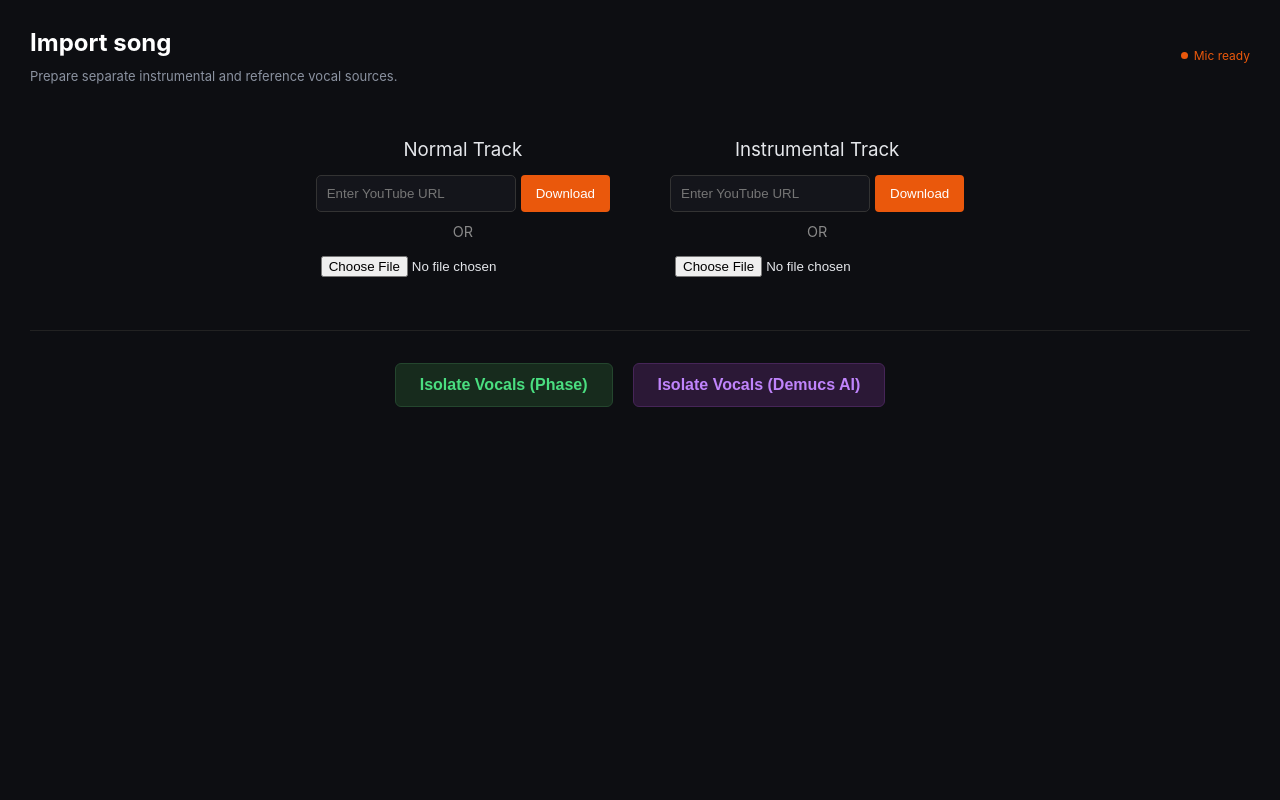
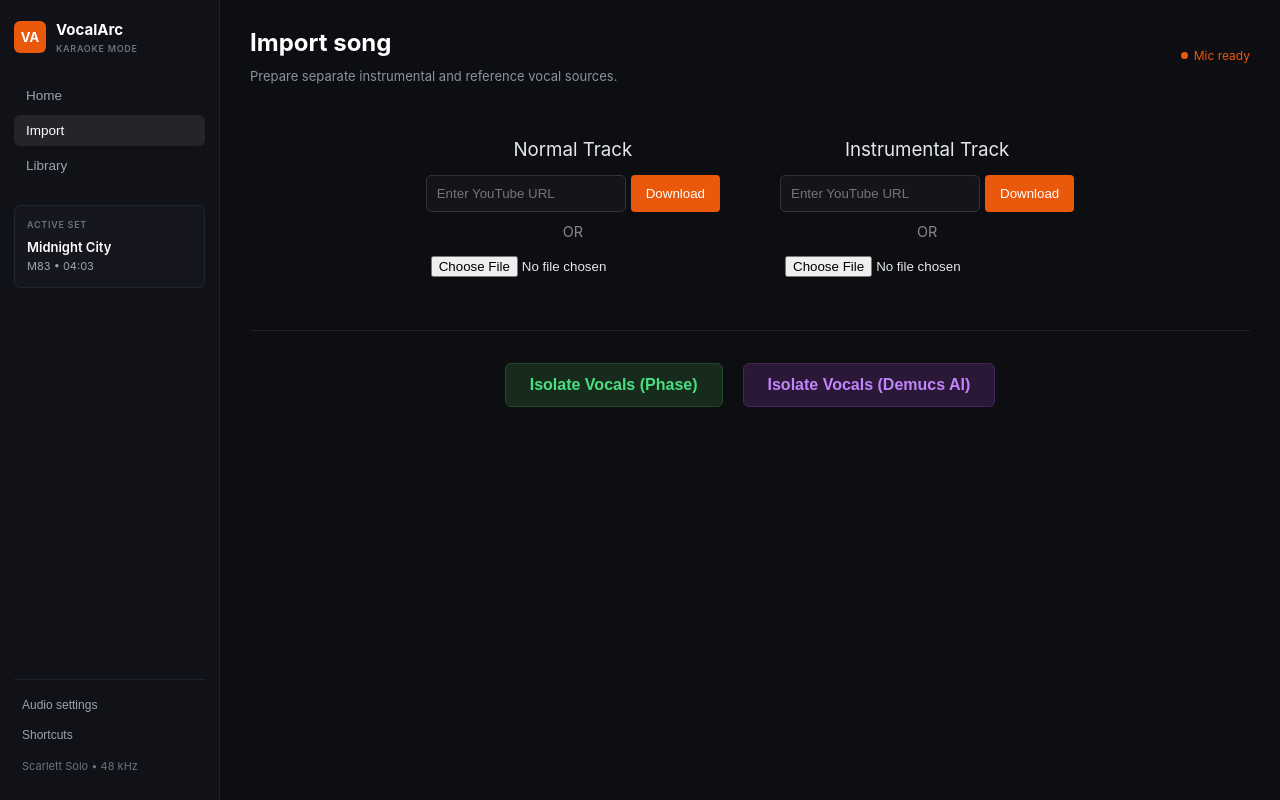
Before and after one commit to AnthonyLi88/KaraoScore, a Vue app: page / in a window 1280 px wide. Built offline with nearby package versions, Linux system fonts and the light colour scheme.

Commit message:
Added sidebar navigation and active set status component

```diff
--- a/src/renderer/src/App.vue
+++ b/src/renderer/src/App.vue
@@ -11,6 +11,13 @@ const audioUrlInstrumental = ref('')
 
 const statusVocals = ref('')
 const audioUrlVocals = ref('')
+
+// Navigation
+const currentNav = ref('import')
+
+// Song Metadata preview
+const songTitle = ref('Midnight City')
+const songArtist = ref('M83')
 
 const downloadAudio = async (type: 'normal' | 'instrumental'): Promise<void> => {
   const url = type === 'normal' ? urlNormal.value : urlInstrumental.value
@@ -120,6 +127,60 @@ const isolateVocalsDemucs = async () => {
 
 <template>
   <div class="app-shell">
+    <!-- Left Sidebar -->
+    <aside class="sidebar">
+      <!-- App Brand -->
+      <div class="brand">
+        <div class="brand-badge">VA</div>
+        <div>
+          <div class="brand-title">VocalArc</div>
+          <div class="brand-subtitle">KARAOKE MODE</div>
+        </div>
+      </div>
+
+      <!-- Navigation -->
+      <nav class="nav-links">
+        <button
+          class="nav-btn"
+          :class="{ active: currentNav === 'home' }"
+          @click="currentNav = 'home'"
+        >
+          Home
+        </button>
+        <button
+          class="nav-btn"
+          :class="{ active: currentNav === 'import' }"
+          @click="currentNav = 'import'"
+        >
+          Import
+        </button>
+        <button
+          class="nav-btn"
+          :class="{ active: currentNav === 'library' }"
+          @click="currentNav = 'library'"
+        >
+          Library
+        </button>
+      </nav>
+
+      <!-- Active Set Box -->
+      <div class="active-set">
+        <div class="active-set-label">ACTIVE SET</div>
+        <div class="active-set-title">{{ songTitle || 'Midnight City' }}</div>
+        <div class="active-set-meta">{{ songArtist || 'M83' }} &bull; 04:03</div>
+      </div>
+
+      <div class="sidebar-spacer"></div>
+
+      <!-- Sidebar Footer -->
+      <div class="sidebar-footer">
+        <button class="footer-btn">Audio settings</button>
+        <button class="footer-btn">Shortcuts</button>
+        <div class="device-pill">Scarlett Solo &bull; 48 kHz</div>
+      </div>
+    </aside>
+
+    <!-- Main Content Area -->
     <main class="main-content">
       <!-- Page Header -->
       <header class="page-header">
@@ -219,6 +280,140 @@ const isolateVocalsDemucs = async () => {
   overflow: hidden;
 }
 
+/* Sidebar */
+.sidebar {
+  width: 220px;
+  min-width: 220px;
+  background-color: #111217;
+  border-right: 1px solid #1f212a;
+  display: flex;
+  flex-direction: column;
+  padding: 18px 14px;
+}
+
+.brand {
+  display: flex;
+  align-items: center;
+  gap: 10px;
+  margin-bottom: 24px;
+}
+
+.brand-badge {
+  width: 32px;
+  height: 32px;
+  background-color: #ea580c;
+  color: #fff;
+  border-radius: 6px;
+  display: flex;
+  align-items: center;
+  justify-content: center;
+  font-weight: 700;
+  font-size: 13px;
+}
+
+.brand-title {
+  font-size: 15px;
+  font-weight: 700;
+  color: #fff;
+}
+
+.brand-subtitle {
+  font-size: 9px;
+  letter-spacing: 0.08em;
+  color: #6b7280;
+  font-weight: 600;
+}
+
+.nav-links {
+  display: flex;
+  flex-direction: column;
+  gap: 4px;
+}
+
+.nav-btn {
+  text-align: left;
+  background: transparent;
+  border: none;
+  color: #9ca3af;
+  padding: 8px 12px;
+  border-radius: 6px;
+  font-size: 13.5px;
+  font-weight: 500;
+  cursor: pointer;
+  transition: all 0.15s ease;
+}
+
+.nav-btn:hover {
+  background: rgba(255, 255, 255, 0.04);
+  color: #fff;
+}
+
+.nav-btn.active {
+  background: rgba(255, 255, 255, 0.08);
+  color: #fff;
+}
+
+.active-set {
+  margin-top: 24px;
+  padding: 12px;
+  background: #16171e;
+  border: 1px solid #232532;
+  border-radius: 6px;
+}
+
+.active-set-label {
+  font-size: 9px;
+  letter-spacing: 0.08em;
+  color: #6b7280;
+  font-weight: 600;
+  margin-bottom: 4px;
+}
+
+.active-set-title {
+  font-size: 13px;
+  font-weight: 600;
+  color: #fff;
+}
+
+.active-set-meta {
+  font-size: 11px;
+  color: #9ca3af;
+}
+
+.sidebar-spacer {
+  flex: 1;
+}
+
+.sidebar-footer {
+  display: flex;
+  flex-direction: column;
+  gap: 4px;
+  padding-top: 12px;
+  border-top: 1px solid #1f212a;
+}
+
+.footer-btn {
+  text-align: left;
+  background: transparent;
+  border: none;
+  color: #9ca3af;
+  padding: 6px 8px;
+  border-radius: 4px;
+  font-size: 12px;
+  cursor: pointer;
+}
+
+.footer-btn:hover {
+  color: #fff;
+}
+
+.device-pill {
+  font-size: 11px;
+  color: #6b7280;
+  padding: 6px 8px;
+}
+
+/* Main Content */
 .main-content {
   flex: 1;
   overflow-y: auto;
```
